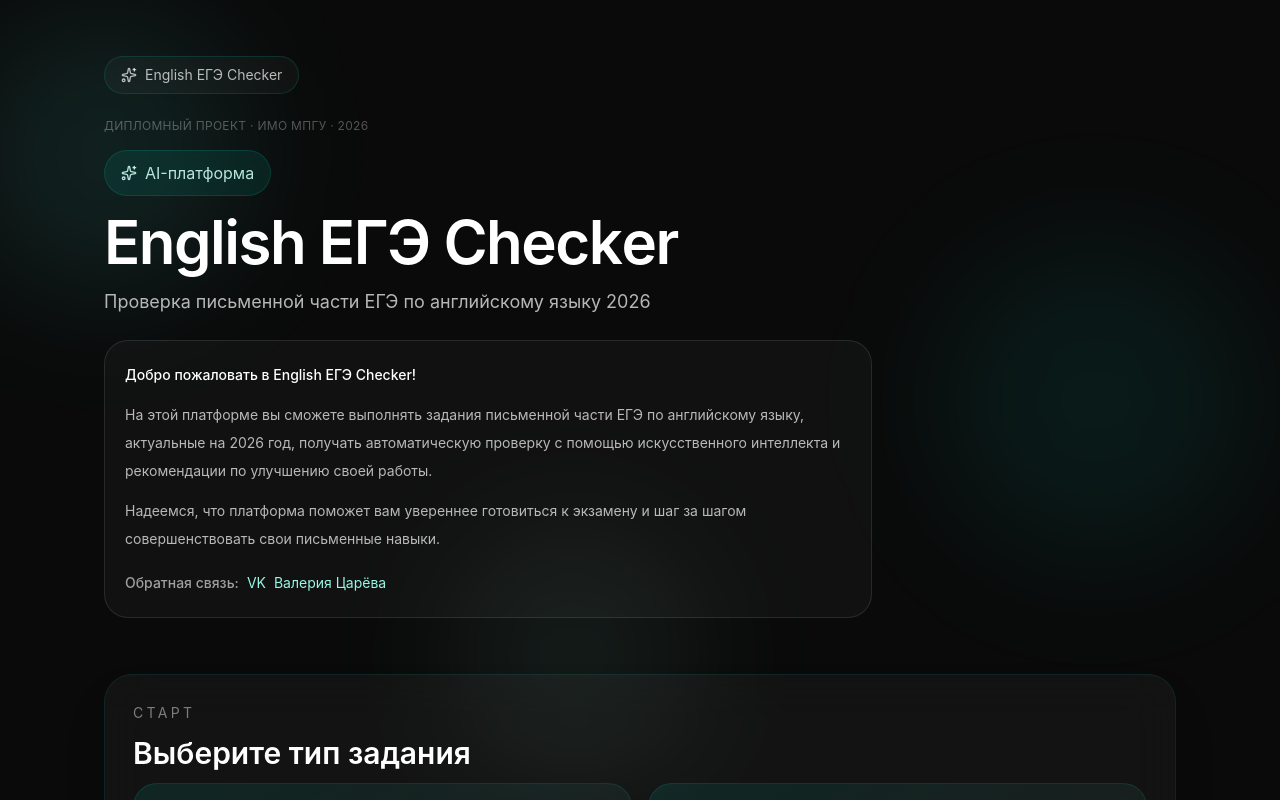
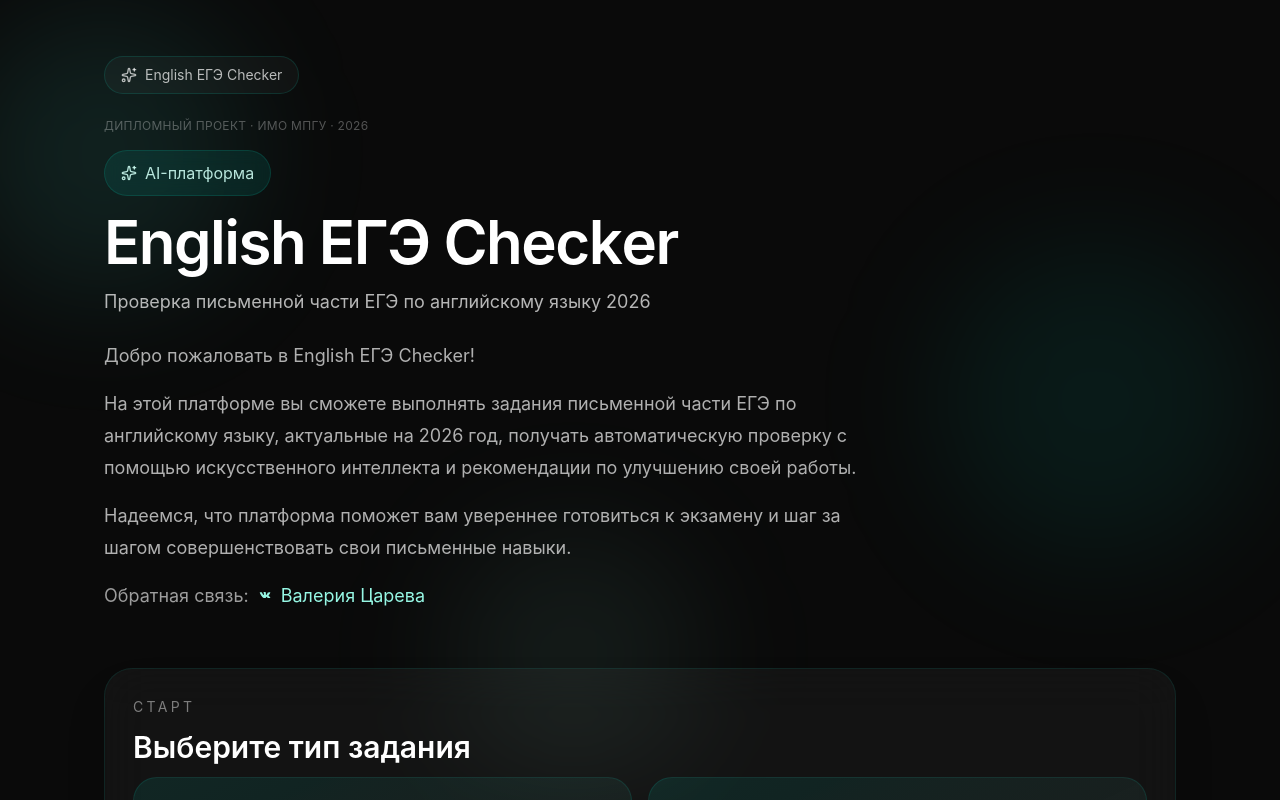
Before and after one commit to valeriatcar2/english-ege-checker, a React (Vite) app: page / in a window 1280 px wide. Shown: the top 800 px of the page. Built offline with nearby package versions, Linux system fonts and the light colour scheme.

Commit message:
Greeting 2.0

```diff
--- a/src/App.tsx
+++ b/src/App.tsx
@@ -153,13 +153,12 @@ function Header() {
       <p className="max-w-2xl text-base leading-7 text-white/70 md:text-lg">
         Проверка письменной части ЕГЭ по английскому языку 2026
       </p>
-
-      <div className="mt-6 max-w-3xl rounded-[24px] border border-white/10 bg-white/[0.03] p-5 text-sm leading-7 text-white/70">
-        <p className="mb-3 text-white font-medium">
+      <div className="mt-6 max-w-3xl text-base leading-8 text-white/68 md:text-lg">
+        <p className="mb-4">
           Добро пожаловать в English ЕГЭ Checker!
         </p>
 
-        <p className="mb-3">
+        <p className="mb-4">
           На этой платформе вы сможете выполнять задания письменной части ЕГЭ по английскому языку, актуальные на 2026 год, получать автоматическую проверку с помощью искусственного интеллекта и рекомендации по улучшению своей работы.
         </p>
 
@@ -168,16 +167,25 @@ function Header() {
         </p>
 
         <div className="flex flex-wrap items-center gap-2 text-white/60">
-          <span className="font-medium">Обратная связь:</span>
+          <span>Обратная связь:</span>
 
           <a
             href="https://vk.com/lera_tsareva"
             target="_blank"
             rel="noopener noreferrer"
-            className="inline-flex items-center gap-2 text-teal-200 hover:text-teal-100 transition"
+            className="inline-flex items-center gap-2 text-teal-200 transition hover:text-teal-100"
           >
-            <span>VK</span>
-            <span>Валерия Царёва</span>
+            <svg
+              xmlns="http://www.w3.org/2000/svg"
+              viewBox="0 0 24 24"
+              fill="currentColor"
+              className="h-4 w-4"
+              aria-hidden="true"
+            >
+              <path d="M12.785 15.14s.288-.032.436-.19c.136-.145.131-.418.131-.418s-.019-1.278.574-1.466c.584-.185 1.333 1.235 2.128 1.781.602.413 1.059.322 1.059.322l2.127-.03s1.112-.069.585-.944c-.043-.072-.306-.645-1.573-1.819-1.326-1.23-1.148-1.031.449-3.16.973-1.297 1.361-2.088 1.239-2.427-.116-.323-.832-.238-.832-.238l-2.395.015s-.178-.024-.309.055c-.128.077-.21.257-.21.257s-.379 1.01-.883 1.87c-1.062 1.814-1.487 1.91-1.661 1.798-.405-.261-.304-1.047-.304-1.605 0-1.744.264-2.471-.514-2.659-.258-.063-.448-.104-1.108-.11-.847-.008-1.564.003-1.969.2-.27.131-.478.423-.351.44.157.021.513.096.701.352.242.33.233 1.07.233 1.07s.138 2.053-.323 2.308c-.316.175-.75-.182-1.683-1.831-.478-.845-.839-1.781-.839-1.781s-.07-.172-.196-.264c-.154-.112-.369-.148-.369-.148l-2.276.015s-.342.01-.467.159c-.111.132-.009.404-.009.404s1.782 4.171 3.799 6.268c1.85 1.923 3.95 1.796 3.95 1.796h.952z" />
+            </svg>
+
+            <span>Валерия Царева</span>
           </a>
         </div>
       </div>
```
